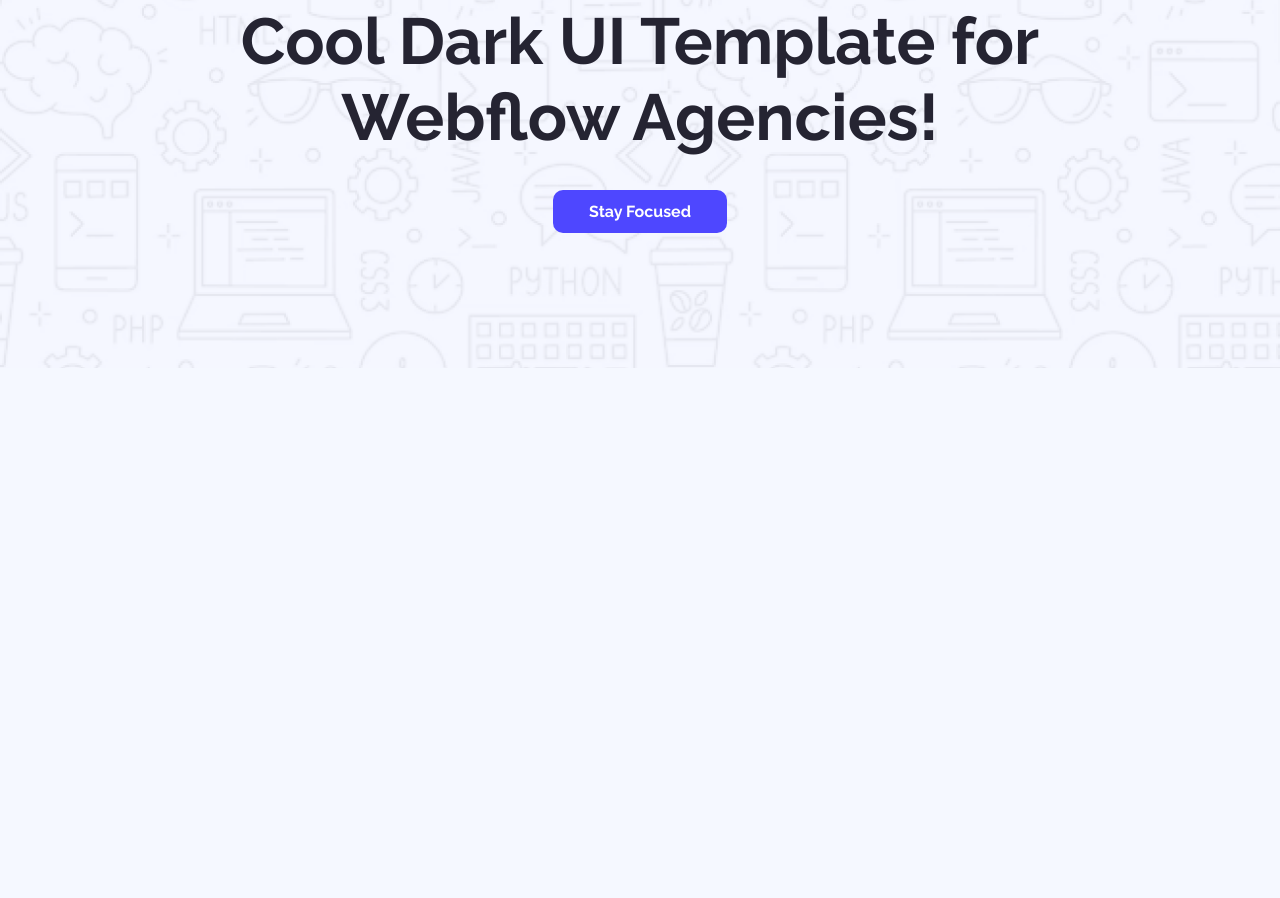
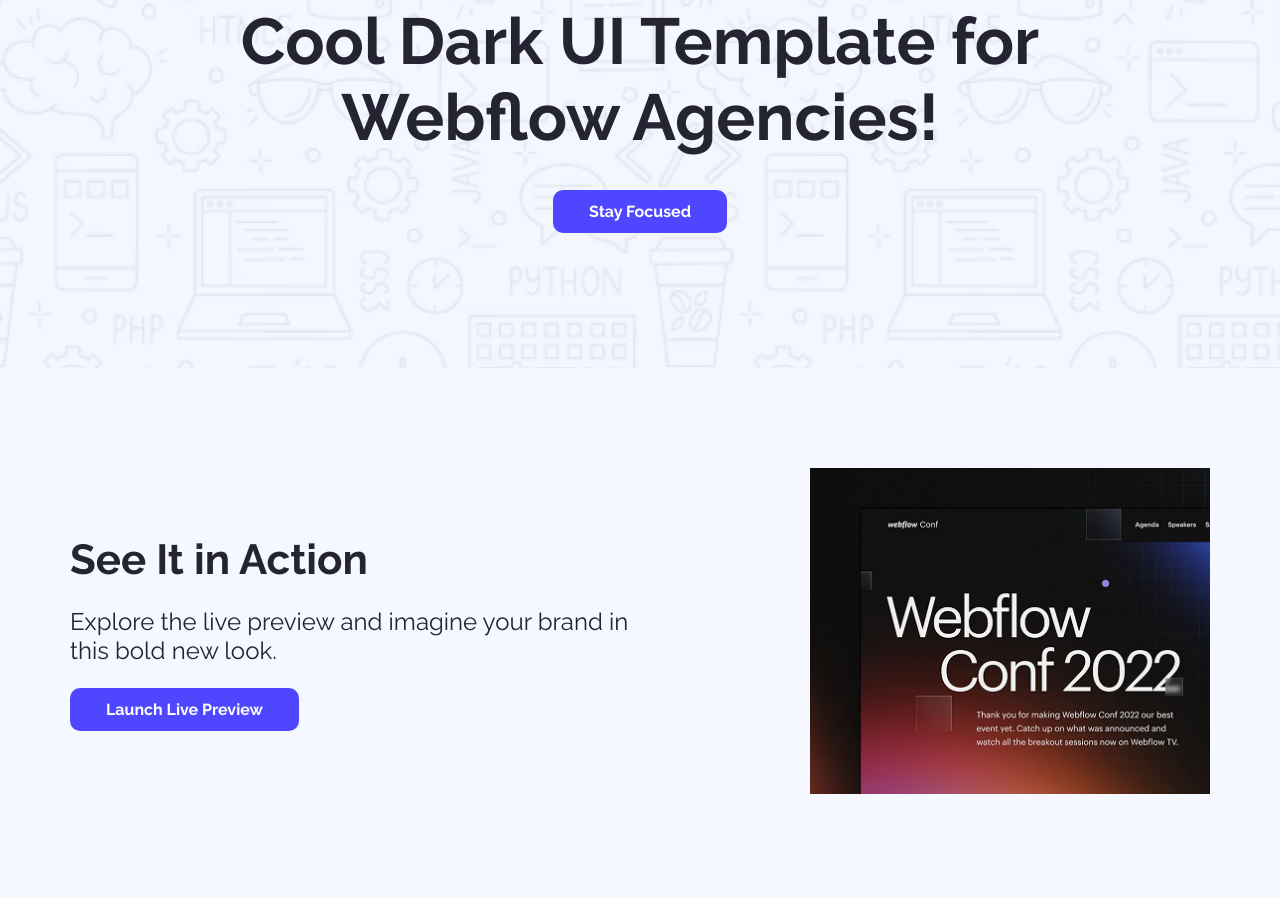
Before and after one commit to rejwanmia/assignment-01, a plain HTML site: page index.html in a window 1280 px wide. Shown: the part 275-1173 px from the top of the page. Before the commit the page ends 800 px from the top, so only its background shows below. Drawn offline with Linux system fonts and the light colour scheme.

Commit message:
action section compleate

```diff
--- a/index.html
+++ b/index.html
@@ -36,7 +36,19 @@
     </header>
 
 
-    <main></main>
+    <main>
+        <!-- action section start here -->
+        <div class="action-conainer">
+            <div class="action-content">
+                <h1>See It in Action</h1>
+                <p>Explore the live preview and imagine your brand in this bold new look.</p>
+                <button class="primary-btn">Launch Live Preview</button>
+            </div>
+            <div class="action-image">
+                <img src="image/wc-mini.png" alt="">
+            </div>
+        </div>
+    </main>
     <footer></footer>
 </body>
 </html>
--- a/style.css
+++ b/style.css
@@ -64,3 +64,35 @@ body {
     font-weight: 700;
     margin-bottom: 35px;
 }
+
+
+/* action style here */
+.action-conainer {
+    max-width: 1140px;
+    margin: 0 auto;
+    display: flex;
+    justify-content: space-between;
+    align-items: center;
+    padding: 100px 0;
+}
+
+.action-content {
+    width: 50%;
+}
+
+.action-content h1 {
+    font-size: 42px;
+    font-weight: 700;
+    color: rgb(37, 36, 50);
+}
+
+.action-content p {
+    font-size: 24px;
+    color: rgb(37, 36, 50);
+    margin: 23px 0;
+}
+
+
+.action-image img {
+    max-width: 400px;
+}
```
